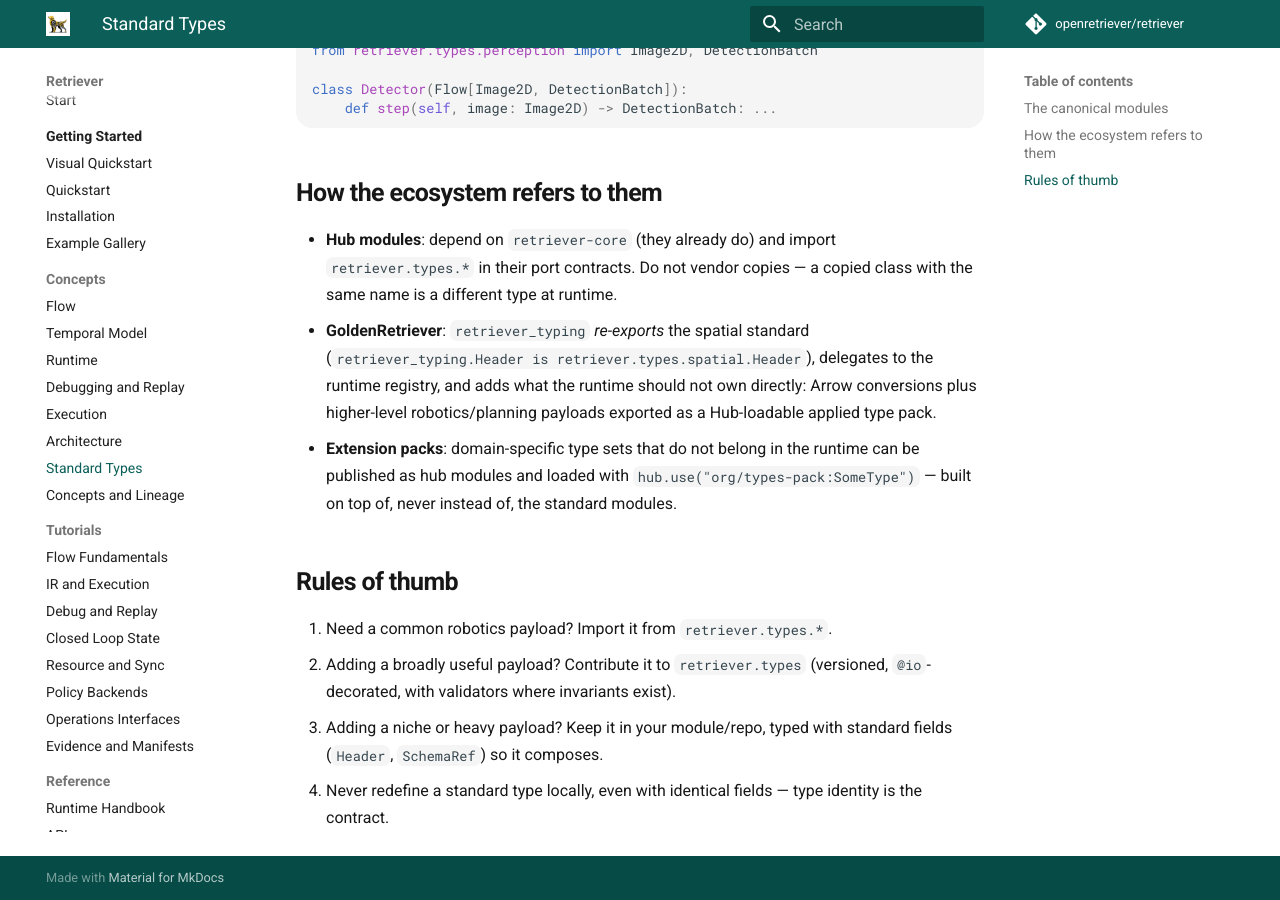
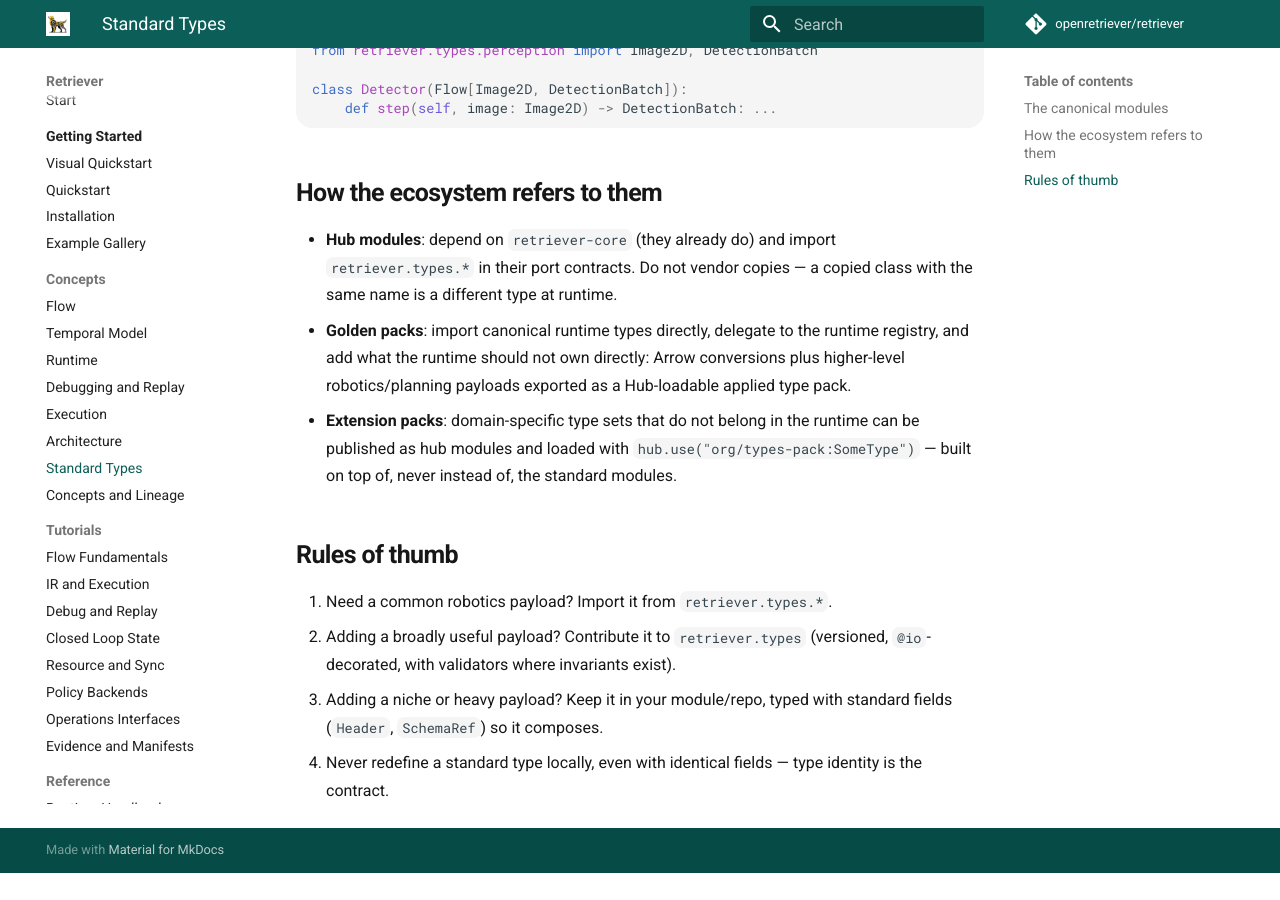
Before and after one commit to openretriever/retriever, an MkDocs documentation site: the page built from docs/types_standard.md, in a window 1280 px wide and 900 px high, scrolled down 1019 px. Built offline with MkDocs 1.6.1 and Material for MkDocs 9.7.7, drawn with Linux system fonts in a browser that asks for light colours; comment, search, counter and statistics services are not loaded; after the commit the page ends 1892 px from its top, so only the background shows below that.

Commit message:
docs(release): clarify Golden Hub pack boundary

```diff
--- a/docs/types_standard.md
+++ b/docs/types_standard.md
@@ -36,11 +36,10 @@ class Detector(Flow[Image2D, DetectionBatch]):
 - **Hub modules**: depend on `retriever-core` (they already do) and import
   `retriever.types.*` in their port contracts. Do not vendor copies — a
   copied class with the same name is a different type at runtime.
-- **GoldenRetriever**: `retriever_typing` *re-exports* the spatial standard
-  (`retriever_typing.Header is retriever.types.spatial.Header`), delegates to
-  the runtime registry, and adds what the runtime should not own directly:
-  Arrow conversions plus higher-level robotics/planning payloads exported as
-  a Hub-loadable applied type pack.
+- **Golden packs**: import canonical runtime types directly, delegate to the
+  runtime registry, and add what the runtime should not own directly: Arrow
+  conversions plus higher-level robotics/planning payloads exported as a
+  Hub-loadable applied type pack.
 - **Extension packs**: domain-specific type sets that do not belong in the
   runtime can be published as hub modules and loaded with
   `hub.use("org/types-pack:SomeType")` — built on top of, never instead of,
```
Also changed, not shown: RELEASE.md (+3 -3 lines), docs-site/src/content/docs/concepts/standard-types.md (+4 -5 lines), 1 other file.
